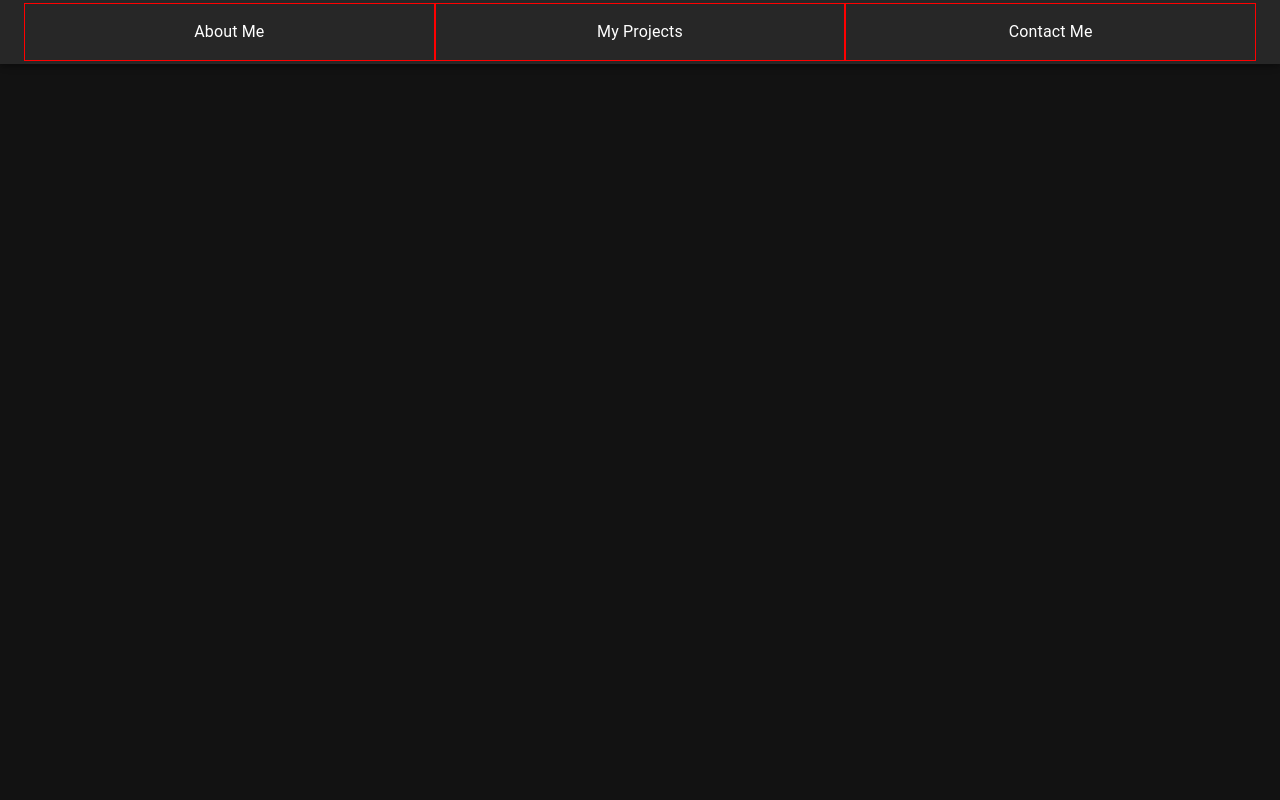
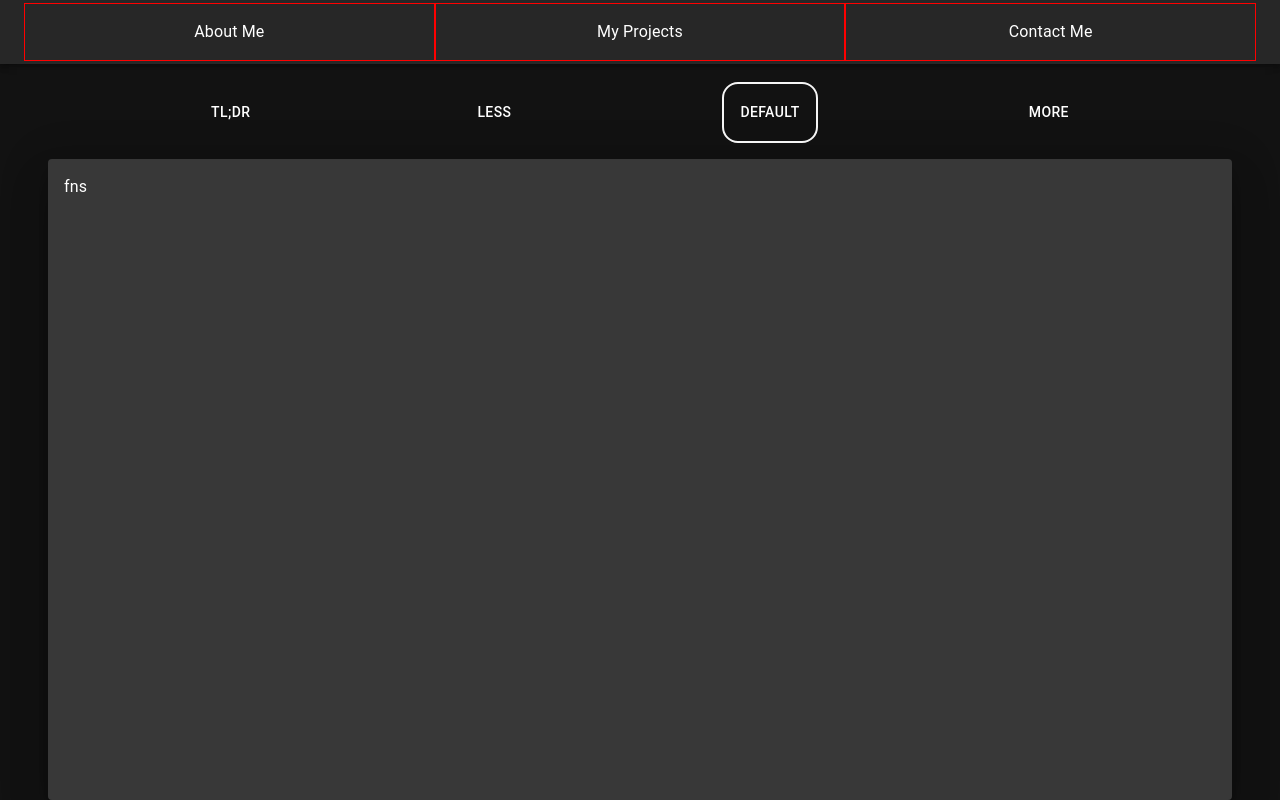
Before and after one commit to HittuDesai/personal-portfolio, a Next.js app: page / in a window 1280 px wide. Built offline with nearby package versions, Linux system fonts and the light colour scheme.

Commit message:
Added four buttons for switching betwwen different descriptions about myself

```diff
--- /dev/null
+++ b/components/AboutMeSection.jsx
@@ -0,0 +1,67 @@
+import { Button, Grid, Paper } from "@mui/material";
+import { useState } from "react";
+
+export function AboutMeSection() {
+	const [currentDescription, setCurrentDescription] = useState(2);
+
+	const aboutMeNavigationTexts = ["TL;DR", "Less", "Default", "More"];
+	const CustomButton = ({ buttonText, value }) => (
+		<Button
+			variant="text"
+			color="inherit"
+			onClick={() => setCurrentDescription(value)}
+			sx={{
+				padding: "1rem",
+				border:
+					value === currentDescription
+						? "2px solid whitesmoke"
+						: "none",
+				borderRadius: "1rem",
+			}}
+		>
+			{buttonText}
+		</Button>
+	);
+	const AboutMeNavigation = () => (
+		<>
+			{aboutMeNavigationTexts.map((buttonText, index) => (
+				<CustomButton
+					key={index}
+					buttonText={buttonText}
+					value={index}
+				/>
+			))}
+		</>
+	);
+	return (
+		<Grid
+			container
+			flexDirection="column"
+			alignItems="center"
+			sx={{ width: "100%", height: "100%" }}
+		>
+			<Grid
+				item
+				container
+				flexDirection="row"
+				alignItems="center"
+				justifyContent="space-evenly"
+				sx={{ width: "100%" }}
+			>
+				<AboutMeNavigation />
+			</Grid>
+			<Grid
+				item
+				flex={1}
+				sx={{ width: "100%", padding: "0 3rem", marginTop: "1rem" }}
+			>
+				<Paper
+					elevation={24}
+					sx={{ width: "100%", height: "100%", padding: "1rem" }}
+				>
+					fns
+				</Paper>
+			</Grid>
+		</Grid>
+	);
+}
--- a/components/NavBar.jsx
+++ b/components/NavBar.jsx
@@ -34,7 +34,7 @@ export function NavBar() {
 	);
 
 	return (
-		<AppBar>
+		<AppBar position="sticky">
 			{screenLessThanSM ? (
 				<>
 					<Toolbar>
--- a/pages/index.js
+++ b/pages/index.js
@@ -1,4 +1,5 @@
 import Head from "next/head";
+import { AboutMeSection } from "../components/AboutMeSection";
 
 export default function Home() {
 	return (
@@ -10,6 +11,7 @@ export default function Home() {
 					content="Personal Portfolio of Hitarth Desai"
 				/>
 			</Head>
+			<AboutMeSection />
 		</>
 	);
 }
--- a/utility/mediaQuery.js
+++ /dev/null
@@ -1,3 +0,0 @@
-import { useTheme } from "@emotion/react";
-
-export const theme = useTheme();
```
Also changed, not shown: package.json (indentation only).
